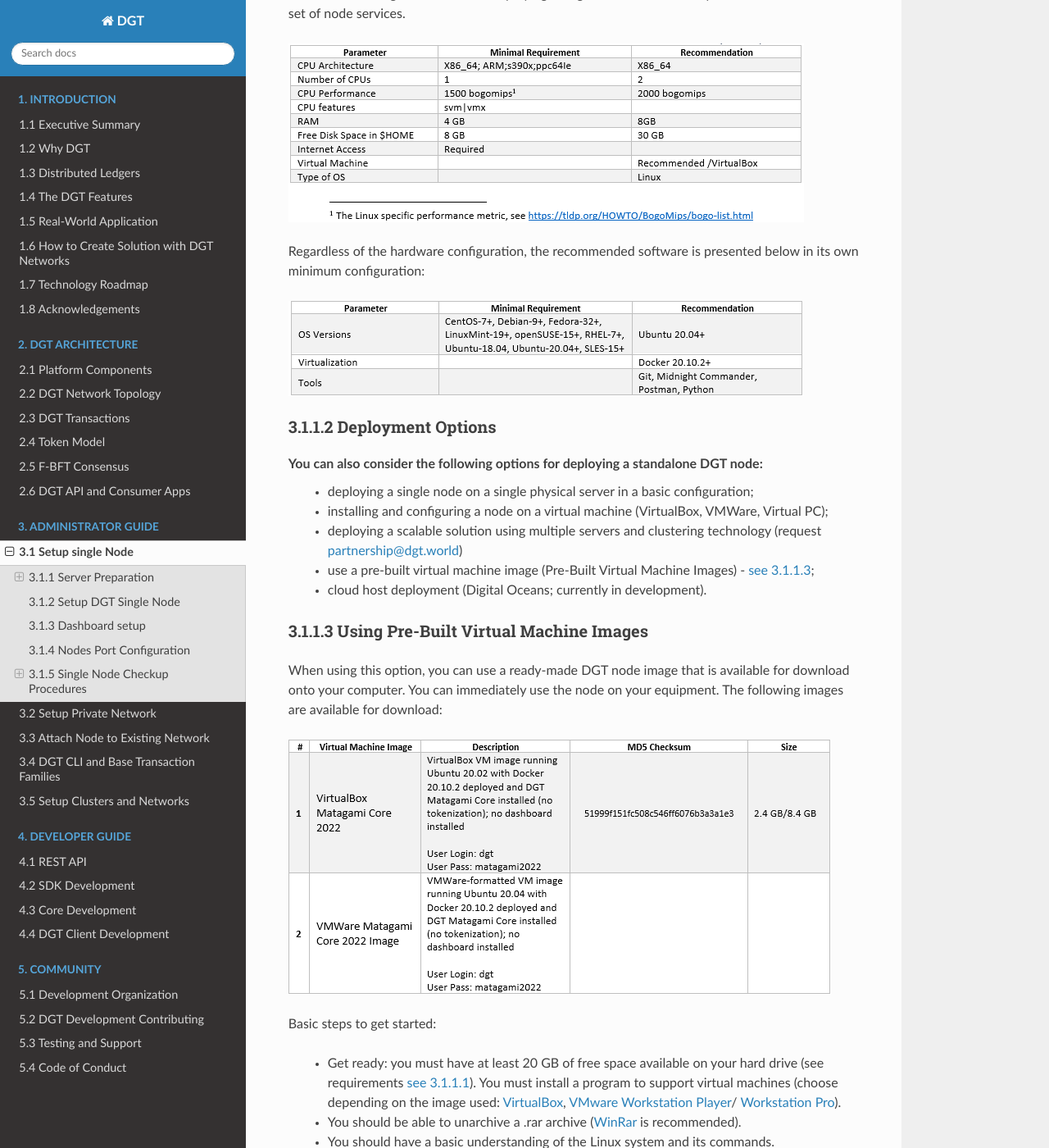
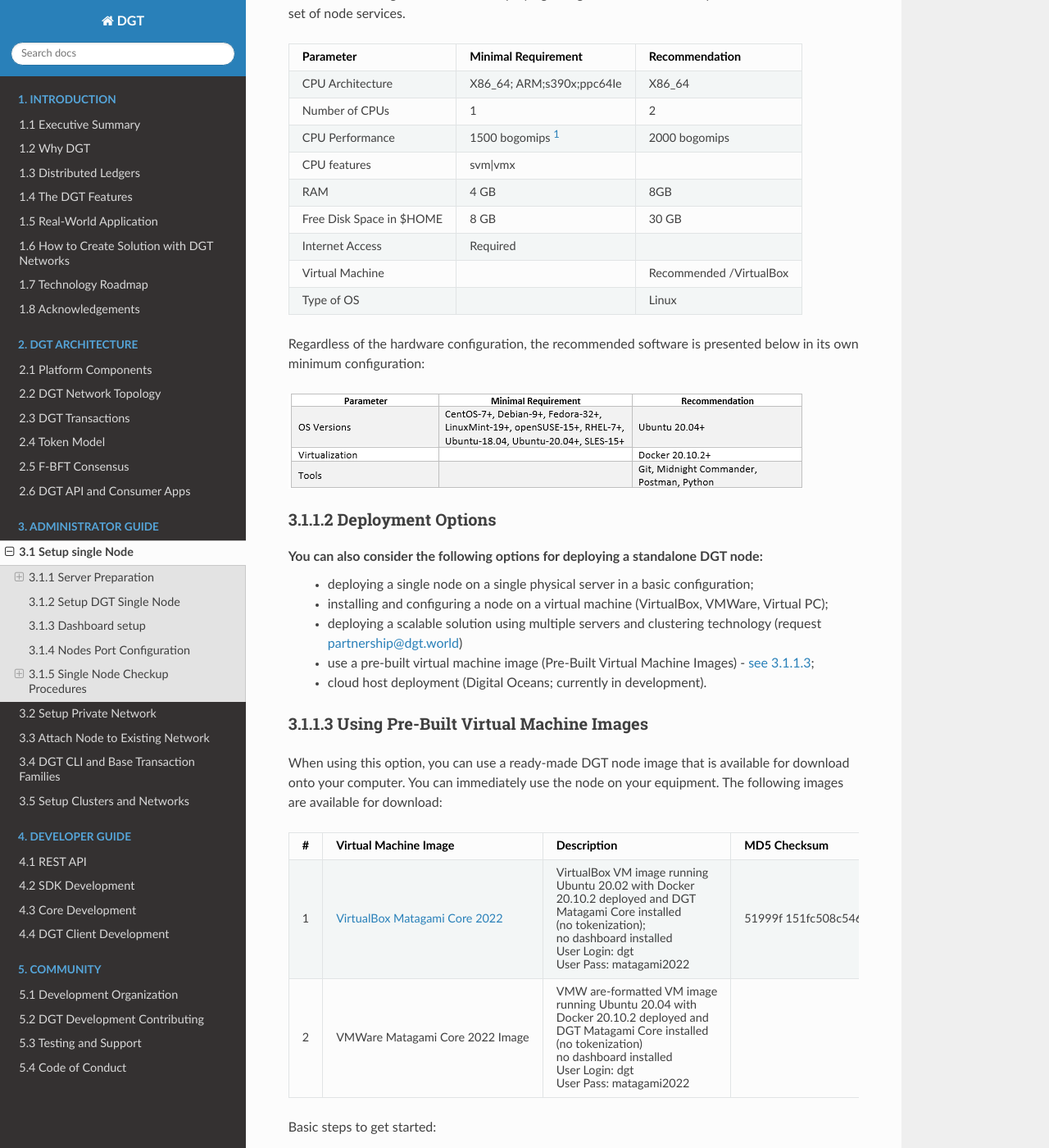
Before and after one commit to DGT-Network/DGT-Matagami, a Sphinx documentation site: the page built from docs/ADMIN_GUIDE/3.1_Setup_single_Node.rst, in a window 1280 px wide and 1400 px high, scrolled down 381 px. Shown: the whole window at 82% size. Built offline with Sphinx 7.4.7 and the Read the Docs theme 2.0.0, drawn with Linux system fonts in a browser that asks for light colours; some of the changed text lies outside the part shown.

Commit message:
A few corrections in 3.1 item

```diff
--- a/docs/ADMIN_GUIDE/3.1_Setup_single_Node.rst
+++ b/docs/ADMIN_GUIDE/3.1_Setup_single_Node.rst
@@ -14,7 +14,27 @@
 
 The minimal configuration involves deploying a single node with minimal performance and a limited set of node services.
 
-.. image:: ../images/table_6_01.PNG
++--------------------------+---------------------------+-------------------------+
+| Parameter                | Minimal Requirement       | Recommendation          |
++==========================+===========================+=========================+
+| CPU Architecture         | X86_64; ARM;s390x;ppc64Ie | X86_64                  |
++--------------------------+---------------------------+-------------------------+
+| Number of CPUs           | 1                         | 2                       |
++--------------------------+---------------------------+-------------------------+
+| CPU Performance          | 1500 bogomips [#bogomips]_| 2000 bogomips           |
++--------------------------+---------------------------+-------------------------+
+| CPU features             | svm|vmx                   |                         |
++--------------------------+---------------------------+-------------------------+
+| RAM                      | 4 GB                      | 8GB                     |
++--------------------------+---------------------------+-------------------------+
+| Free Disk Space in $HOME | 8 GB                      | 30 GB                   |
++--------------------------+---------------------------+-------------------------+
+| Internet Access          | Required                  |                         |
++--------------------------+---------------------------+-------------------------+
+| Virtual Machine          |                           | Recommended /VirtualBox |
++--------------------------+---------------------------+-------------------------+
+| Type of OS               |                           | Linux                   |
++--------------------------+---------------------------+-------------------------+
 
 Regardless of the hardware configuration, the recommended software is presented below in its own minimum configuration:
 
@@ -41,7 +61,63 @@
 
 When using this option, you can use a ready-made DGT node image that is available for download onto your computer. You can immediately use the node on your equipment. The following images are available for download:
 
-.. image:: ../images/table_6_03.PNG
++---+---------------+---------------+---------------+---------------+
+| # | Virtual       | Description   | MD5 Checksum  | Size          |
+|   | Machine Image |               |               |               |
++===+===============+===============+===============+===============+
+| 1 | `VirtualBox   | VirtualBox VM | 51999f        | 2.4 GB/8.4 GB |
+|   | Matagami Core | image running | 151fc508c546f |               |
+|   | 2022          |               | f6076b3a3a1e3 |               |
+|   | <https://mega | Ubuntu 20.02  |               |               |
+|   | .nz/file/JhxW | with Docker   |               |               |
+|   | wQAb#FX2X5FoX |               |               |               |
+|   | oxmJV6LidPAci | 20.10.2       |               |               |
+|   | 6gNdtQAauQ5mg | deployed and  |               |               |
+|   | ZasQ4vF-I>`__ | DGT           |               |               |
+|   |               |               |               |               |
+|   |               | Matagami Core |               |               |
+|   |               | installed     |               |               |
+|   |               |               |               |               |
+|   |               | (no           |               |               |
+|   |               | tokenization);|               |               |
+|   |               |               |               |               |
+|   |               | no dashboard  |               |               |
+|   |               | installed     |               |               |
+|   |               |               |               |               |
+|   |               | User Login:   |               |               |
+|   |               | dgt           |               |               |
+|   |               |               |               |               |
+|   |               | User Pass:    |               |               |
+|   |               | matagami2022  |               |               |
++---+---------------+---------------+---------------+---------------+
+| 2 | VMWare        | VMW           |               |               |
+|   | Matagami Core | are-formatted |               |               |
+|   | 2022 Image    | VM image      |               |               |
+|   |               |               |               |               |
+|   |               | running       |               |               |
+|   |               | Ubuntu 20.04  |               |               |
+|   |               | with          |               |               |
+|   |               |               |               |               |
+|   |               | Docker        |               |               |
+|   |               | 20.10.2       |               |               |
+|   |               | deployed and  |               |               |
+|   |               |               |               |               |
+|   |               | DGT Matagami  |               |               |
+|   |               | Core          |               |               |
+|   |               | installed     |               |               |
+|   |               |               |               |               |
+|   |               | (no           |               |               |
+|   |               | tokenization) |               |               |
+|   |               |               |               |               |
+|   |               | no dashboard  |               |               |
+|   |               | installed     |               |               |
+|   |               |               |               |               |
+|   |               | User Login:   |               |               |
+|   |               | dgt           |               |               |
+|   |               |               |               |               |
+|   |               | User Pass:    |               |               |
+|   |               | matagami2022  |               |               |
++---+---------------+---------------+---------------+---------------+
 
 .. _see 3.1.1.1: 3.1_Setup_single_Node.html#minimal-requirements
 .. _3.1.3: 3.1_Setup_single_Node.html#dashboard-setup
@@ -461,8 +537,11 @@
 
 .. rubric:: Footnotes
 
+.. [#bogomips] The Linux specific performance metric, `see page`_
+
 .. [#credentials] It is recommend that you use your own settings for the account and follow known guides when creating them, such as `NIST Password Guidelines`_,  `ENISA Basic Security practice`_ or `Canada Best Practices for Passphrases and Passwords (ITSAP.30.032)`_
 
-.. _NIST Password Guidelines: https://pages.nist.gov/800-63-3/sp800-63-3.html
-.. _ENISA Basic Security practice: https://www.enisa.europa.eu/media/news-items/basic-security-practices-regarding-passwords-and-online-identities
-.. _Canada Best Practices for Passphrases and Passwords (ITSAP.30.032): https://www.cyber.gc.ca/sites/default/files/publications/ITSAP.30.32%20-en.pdf
+    .. _see page: https://tldp.org/HOWTO/BogoMips/bogo-list.html
+    .. _NIST Password Guidelines: https://pages.nist.gov/800-63-3/sp800-63-3.html
+    .. _ENISA Basic Security practice: https://www.enisa.europa.eu/media/news-items/basic-security-practices-regarding-passwords-and-online-identities
+    .. _Canada Best Practices for Passphrases and Passwords (ITSAP.30.032): https://www.cyber.gc.ca/sites/default/files/publications/ITSAP.30.32%20-en.pdf
```
Also changed, not shown: docs/images/table_6_05.PNG, 2 other files.
